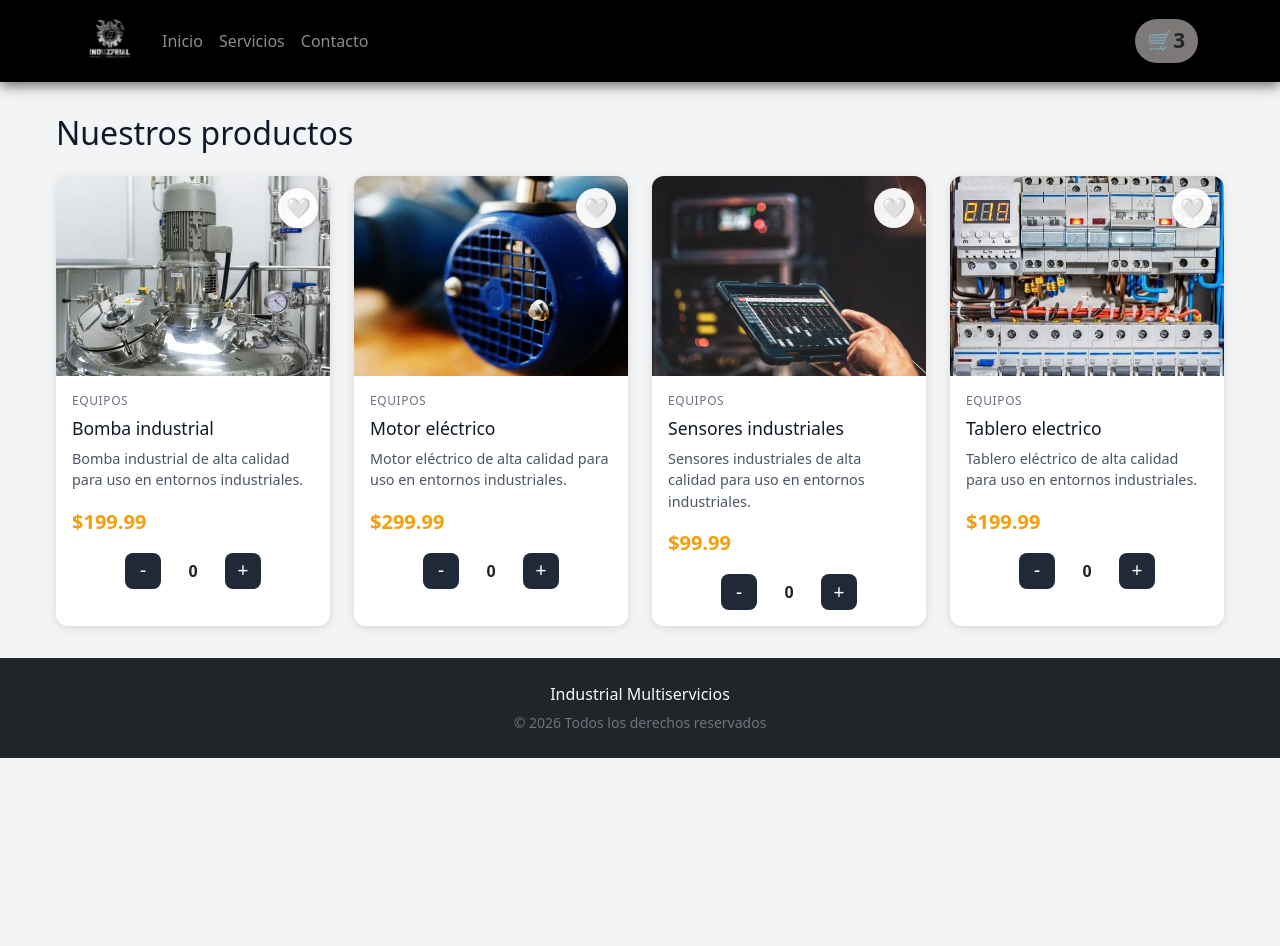
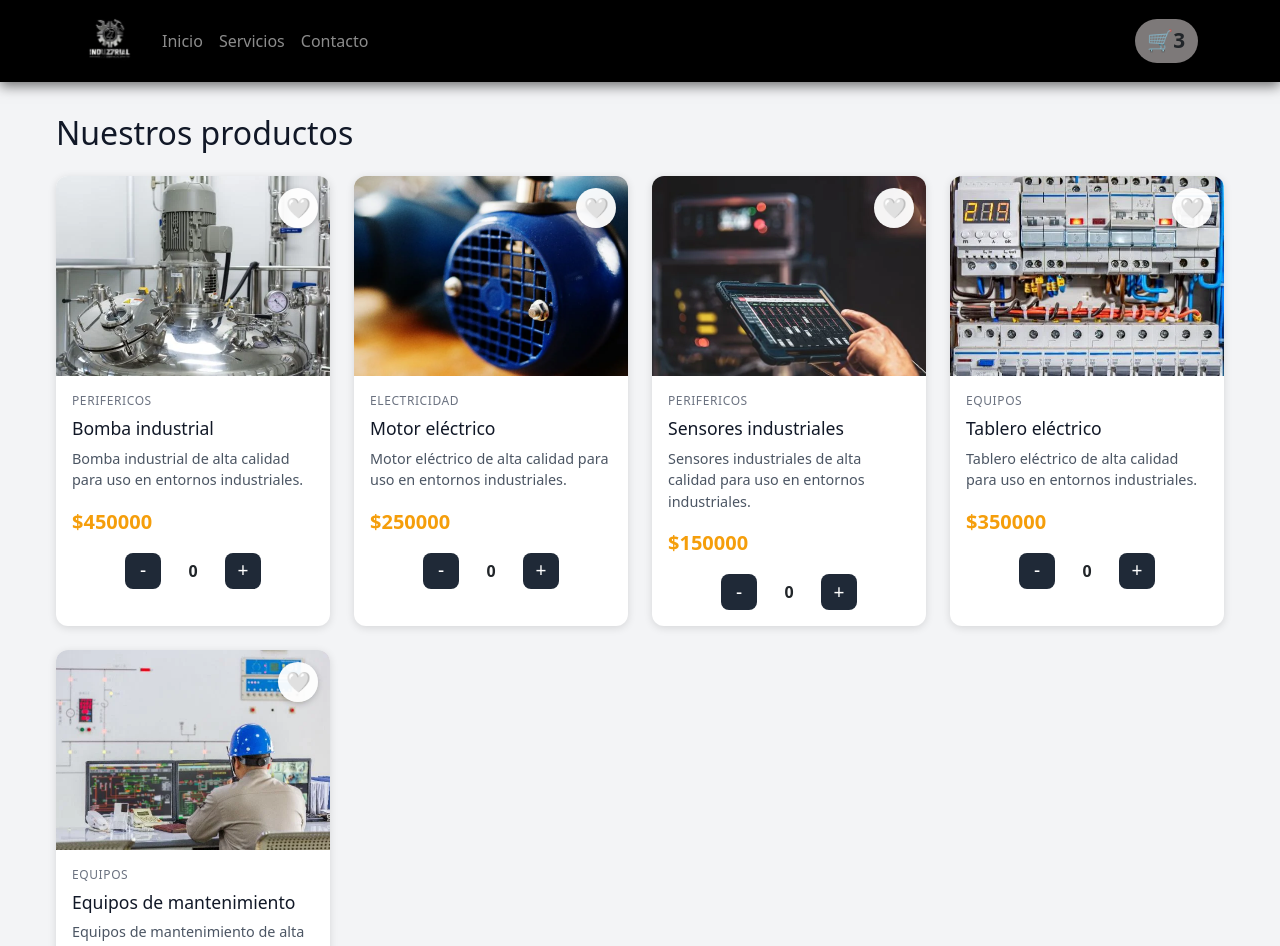
Before and after one commit to germanespinosa1987/industrial-multiservicios-93510, a React (Vite) app: page / in a window 1280 px wide. Shown: the top 946 px of the page. Before the commit the page ends 800 px from the top, so only its background shows below. Built offline with nearby package versions, Linux system fonts and the light colour scheme.

Commit message:
Agrega listado dinamico con useEffect, promesa y map

```diff
--- a/src/App.jsx
+++ b/src/App.jsx
@@ -1,6 +1,7 @@
 import Navbar from './components/Navbar'
 import ItemListContainer from './components/ItemListContainer'
 import Footer from './components/Footer'
+
 
 function App() {
   return (
@@ -8,7 +9,6 @@ function App() {
       <Navbar />
       <ItemListContainer />
       <Footer />
-
     </main>
   )
 }
--- a/src/components/ProductCard.css
+++ b/src/components/Item.css
@@ -86,3 +86,13 @@
 .favorite-btn.active {
   background: #fee2e2;
 }
+
+.product-stock {
+  font-size: 0.85rem;
+  color: #10b981; /* verde para indicar stock disponible */
+  font-weight: bold;
+  margin-top: 0.25rem;
+  background: #d1fae5; /* fondo verde claro */
+  padding: 0.25rem 0.5rem;
+  border-radius: 8px;
+}
--- a/src/components/ProductCard.jsx
+++ b/src/components/Item.jsx
@@ -1,8 +1,9 @@
 import { useState } from "react"
-import "./ProductCard.css"
+import "./Item.css"
 import ItemCount from "./ItemCount"
 
-function ProductCard({ nombre, descripcion, precio, categoria, imagen }) {
+function Item({ product }) {
+    const { name, description, price, category, image } = product
     const [esFavorito, setEsFavorito] = useState(false)
 
     const toggleFavorite = () => setEsFavorito(prev => !prev)
@@ -10,7 +11,7 @@ function ProductCard({ nombre, descripcion, precio, categoria, imagen }) {
     return (
         <article className="product-card">
             <div className="product-image">
-                <img src={imagen} alt={nombre} />
+                <img src={image} alt={name} />
                 <button
                     className={`favorite-btn ${esFavorito ? "active" : ""}`}
                     onClick={toggleFavorite}
@@ -21,14 +22,14 @@ function ProductCard({ nombre, descripcion, precio, categoria, imagen }) {
             </div>
 
             <div className="product-info">
-                <span className="product-category">{categoria}</span>
-                <h3>{nombre}</h3>
-                <p>{descripcion}</p>
-                <span className="product-price">{precio}</span>
+                <span className="product-category">{category}</span>
+                <h3>{name}</h3>
+                <p>{description}</p>
+                <span className="product-price">${price}</span>
                 <ItemCount />
             </div>
         </article>
     )
 }
 
-export default ProductCard
+export default Item
--- a/src/components/ItemCount.jsx
+++ b/src/components/ItemCount.jsx
@@ -1,14 +1,15 @@
-import { useState } from "react"
+import { useState,useEffect } from "react"
 import "./ItemCount.css"
 
 function ItemCount() {
     const [cantidad, setCantidad] = useState(0)
 
-    const handleSumar = () => setCantidad(prev => prev + 1)
+    const handleSumar = () => {setCantidad(cantidad => cantidad + 1)}
 
     const handleRestar = () => {
-        setCantidad(prev => (prev > 0 ? prev - 1 : 0))
+        setCantidad(cantidad => (cantidad > 0 ? cantidad - 1 : 0))
     }
+
 
     return (
         <div className="item-count">
--- /dev/null
+++ b/src/components/ItemList.jsx
@@ -0,0 +1,13 @@
+import Item from "./Item"
+
+function ItemList({ items }) {
+    return (
+        <div className="item-list">
+            {items.map((product) => (
+                <Item key={product.id} product={product} />
+            ))}
+        </div>
+    )
+}
+
+export default ItemList
--- a/src/components/ItemListContainer.jsx
+++ b/src/components/ItemListContainer.jsx
@@ -1,41 +1,29 @@
+import { useState, useEffect } from "react"
+import { getProducts } from "../mocks/AsyncMoks"
+import ItemList from "./ItemList"
 import "./ItemListContainer.css"
-import ProductCard from "./ProductCard"
 
 function ItemListContainer() {
+    const [data, setData] = useState([])
+
+    useEffect(() => {
+        const fetchProducts = async () => {
+            const data = await getProducts()
+            setData(data)
+        }
+        fetchProducts()
+    }, [])
+
+
     return (
         <section className="item-list-container">
             <h2 className="item-list-title">Nuestros productos</h2>
 
-            <div className="item-list">
-                <ProductCard
-                    nombre="Bomba industrial"
-                    descripcion="Bomba industrial de alta calidad para uso en entornos industriales."
-                    precio="$199.99"
-                    categoria="Equipos"
-                    imagen="images/bomba_industrial.webp" />
-
-                <ProductCard
-                    nombre="Motor eléctrico"
-                    descripcion="Motor eléctrico de alta calidad para uso en entornos industriales."
-                    precio="$299.99"
-                    categoria="Equipos"
-                    imagen="images/motor_electrico.webp" />
-
-                <ProductCard
-                    nombre="Sensores industriales"
-                    descripcion="Sensores industriales de alta calidad para uso en entornos industriales."
-                    precio="$99.99"
-                    categoria="Equipos"
-                    imagen="images/sensores_industriales.webp" />
-
-                <ProductCard
-                    nombre="Tablero electrico"
-                    descripcion="Tablero eléctrico de alta calidad para uso en entornos industriales."
-                    precio="$199.99"
-                    categoria="Equipos"
-                    imagen="images/tablero_electrico.webp" />
-
-            </div>
+            {data.length === 0 ? (
+                <p>Cargando productos...</p>
+            ) : (
+                <ItemList items={data} />
+            )}
         </section>
     )
 }
--- /dev/null
+++ b/src/mocks/AsyncMoks.js
@@ -0,0 +1,53 @@
+const products = [
+    {
+        id: 1,
+        name: "Bomba industrial",
+        description: "Bomba industrial de alta calidad para uso en entornos industriales.",
+        price: 450000,
+        category: "Perifericos",
+        image: "images/bomba_industrial.webp",
+        stock: 10
+    },
+    {
+        id: 2,
+        name: "Motor eléctrico",
+        description: "Motor eléctrico de alta calidad para uso en entornos industriales.",
+        price: 250000,
+        category: "Electricidad",
+        image: "images/motor_electrico.webp",
+        stock: 5
+    },
+    {
+        id: 3,
+        name: "Sensores industriales",
+        description: "Sensores industriales de alta calidad para uso en entornos industriales.",
+        price: 150000,
+        category: "Perifericos",
+        image: "images/sensores_industriales.webp",
+        stock: 15
+    },
+    {
+        id: 4,
+        name: "Tablero eléctrico",
+        description: "Tablero eléctrico de alta calidad para uso en entornos industriales.",
+        price: 350000,
+        category: "Equipos",
+        image: "images/tablero_electrico.webp",
+        stock: 20
+    },
+    {
+        id: 5,
+        name: "Equipos de mantenimiento",
+        description: "Equipos de mantenimiento de alta calidad para uso en entornos industriales.",
+        price: 550000,
+        category: "Equipos",
+        image: "images/equipos_mantenimiento.webp",
+        stock: 20
+    }
+];
+
+export const getProducts = () => {
+    return new Promise((resolve) => {
+        setTimeout(() => resolve(products), 2000)
+    })
+}
```
Also changed, not shown: src/examples/Contador.jsx (added, +18 -0 lines), src/examples/Titulo.jsx (added, +9 -0 lines), public/images/equipos_mantenimiento.webp (added), src/components/ItemCount.css (line endings or trailing spaces).
